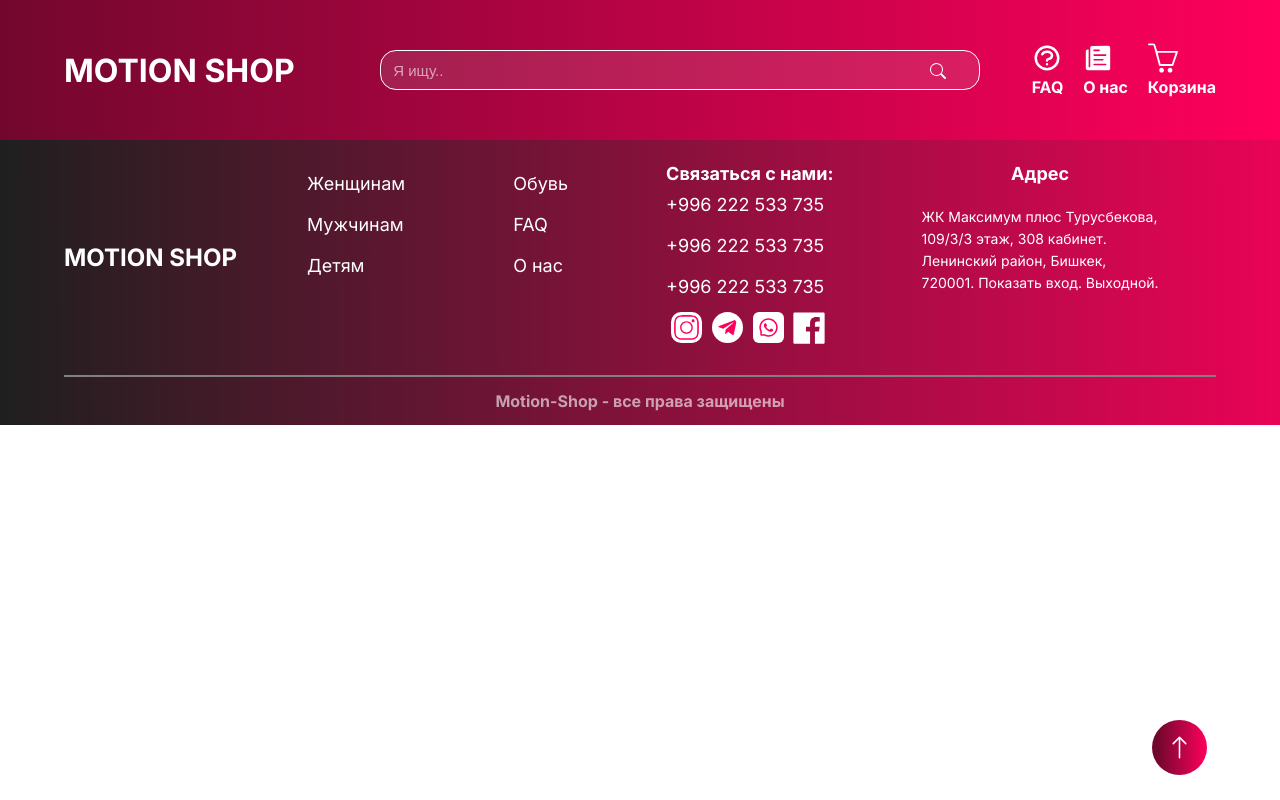
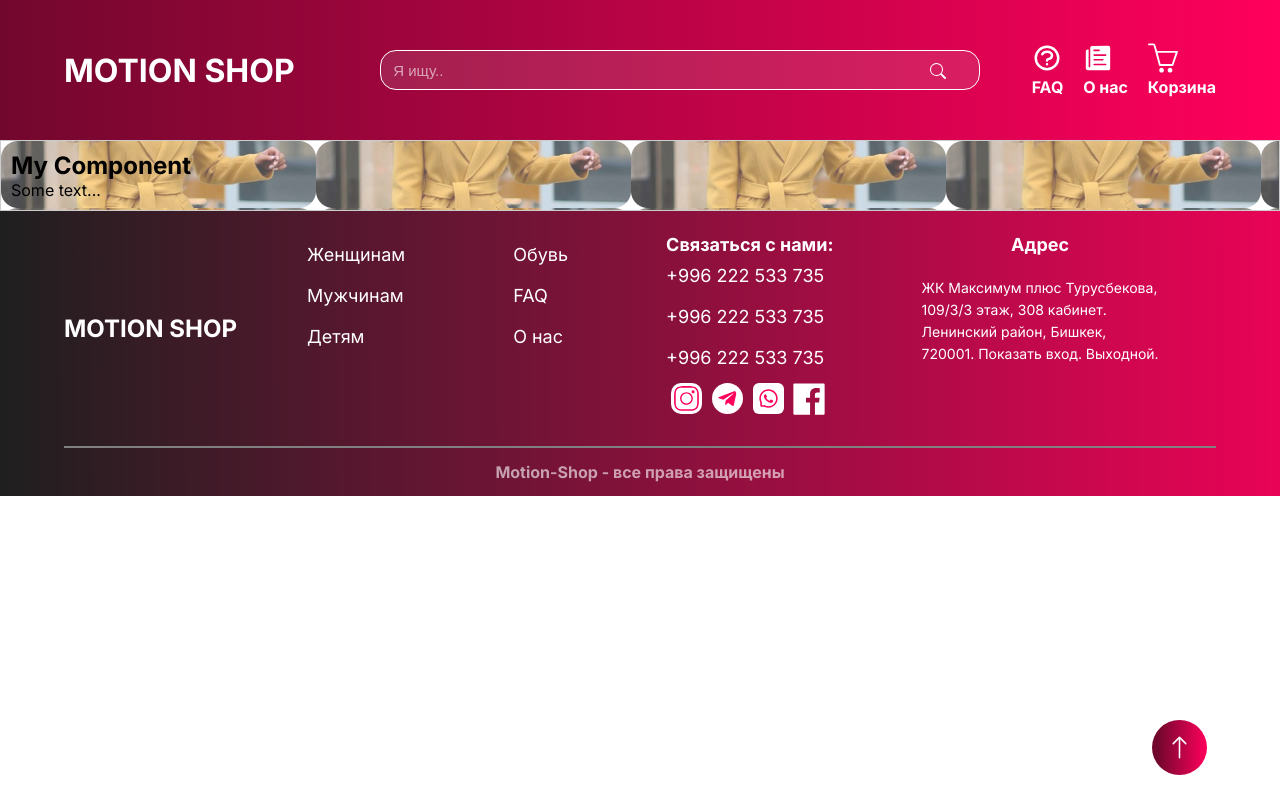
Before and after one commit to urmat02dev/motion-shop, a React (Create React App) app: page /categories in a window 1280 px wide. Built offline with nearby package versions, Linux system fonts and the light colour scheme.

Commit message:
Hover category

```diff
--- a/src/components/categories/Categories.js
+++ b/src/components/categories/Categories.js
@@ -1,9 +1,10 @@
 import React from 'react';
 import "./Categories.scss"
+import MyComponent from "./hover";
 const Categories = () => {
     return (
         <>
-
+<MyComponent/>
         </>
     );
 };
--- a/src/components/categories/Categories.scss
+++ b/src/components/categories/Categories.scss
@@ -57,15 +57,16 @@
           position: relative;
           margin-bottom: 20px;
           width: 285px;
-          height: 67px;
-          background: url("../../assets/img/woman__hover.png") no-repeat center/cover;
-          z-index: 6;
-          &:hover {
+          height: 200px;
+          border-radius: 10%;
+          transition: all 0.3s ease-in-out;
+          background: url("../../assets/img/woman__hover.png") no-repeat;
+          &:hover{
+            width: 285px;
             background: url("../../assets/img/woman.png") no-repeat;
-            width: 285px;
-            height: 400px;
-            z-index: -1;
-        }
+            transform: translateY(1px);
+          }
+
 
           &--title{
             position: absolute;
--- a/src/components/categories/Man.js
+++ b/src/components/categories/Man.js
@@ -5,6 +5,8 @@ import hover from "../../assets/img/hover__1.png";
 import active from "../../assets/img/hover.png";
 import {CgArrowLongDown, CgArrowLongRight} from "react-icons/cg";
 import woman from "../../assets/img/woman__hover.png";
+import womanImg from "../../assets/img/woman.png";
+
 import kids from "../../assets/img/kids__hover.png";
 import shoes from "../../assets/img/shoes__hover.png";
 import children from "../../assets/img/children.png";
@@ -28,10 +30,8 @@ const Man = () => {
                                     <CgArrowLongDown className="menu--categories--man--title--icon"/>
                                 </div>
                             </NavLink>
-                            <NavLink to={"/categories/woman"} >
+                            <NavLink to={"/categories/woman"}  >
                                 <div className="menu--categories--woman" >
-                                <img src={hover} alt="" className="menu--categories--woman--fon"/>
-                                    <img src={hover} alt="" className="menu--categories--kids--fon"/>
                                 <div className="menu--categories--woman--title">
                                     <p>Женская</p>
                                     <CgArrowLongRight className="menu--categories--woman--title--icon"/>
--- /dev/null
+++ b/src/components/categories/hover.css
@@ -0,0 +1,12 @@
+.my-component {
+    background: url("../../assets/img/woman__hover.png");
+    padding: 10px;
+    border: 1px solid #ccc;
+    transition: all 0.3s ease-in-out;
+}
+
+.my-component:hover {
+    background: url("../../assets/img/woman.png");
+    box-shadow: 0 0 10px rgba(0, 0, 0, 0.2);
+    transform: translateY(-5px);
+}
--- /dev/null
+++ b/src/components/categories/hover.js
@@ -0,0 +1,13 @@
+import React from 'react';
+import './hover.css';
+
+function MyComponent() {
+    return (
+        <div className="my-component">
+            <h2>My Component</h2>
+            <p>Some text...</p>
+        </div>
+    );
+}
+
+export default MyComponent;
--- a/src/components/main-page/MainPage.js
+++ b/src/components/main-page/MainPage.js
@@ -3,6 +3,7 @@ import Hero from "./hero/Hero";
 import "./MainPage.scss"
 import MainPageCategories from "./main-page-categories/MainPageCategories";
 import Products from "./products/Products";
+import MyComponent from "../categories/hover";
 
 
 
@@ -13,7 +14,7 @@ const MainPage = () => {
             <Hero/>
             <MainPageCategories/>
             <Products/>
-
+<MyComponent/>
         </div>
 
     );
```
